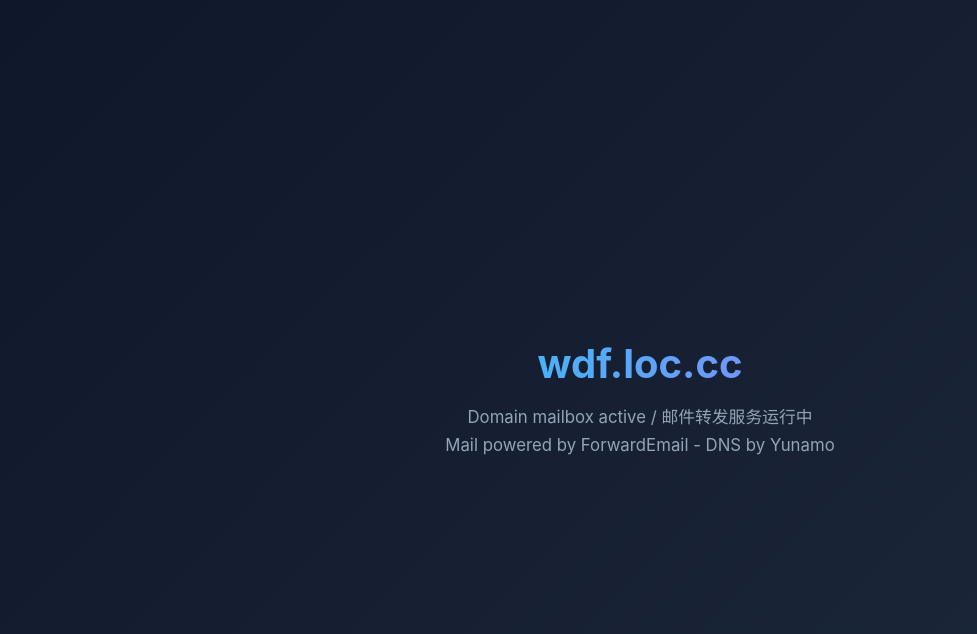
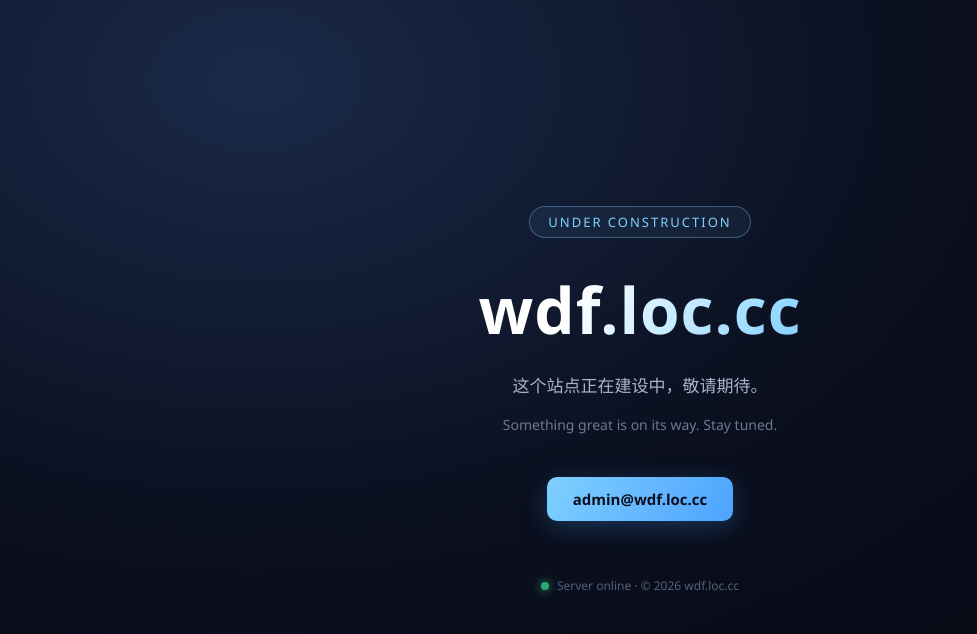
Before and after one commit to aceliu8848-design/wdf-landing, a plain HTML site: page index.html in a window 1280 px wide. Shown: the whole page, without its empty margins (0-977 px from the left). Drawn offline with Linux system fonts and the light colour scheme.

Commit message:
Upgrade landing page to full design for wdf.loc.cc

```diff
--- a/index.html
+++ b/index.html
@@ -3,19 +3,54 @@
 <head>
 <meta charset="UTF-8">
 <meta name="viewport" content="width=device-width, initial-scale=1.0">
-<title>wdf.loc.cc</title>
+<title>wdf.loc.cc — Coming Soon</title>
+<meta name="description" content="wdf.loc.cc 正在建设中，敬请期待。Something great is on its way.">
 <style>
-  body { font-family: -apple-system, "Segoe UI", sans-serif; display: flex; align-items: center; justify-content: center; min-height: 100vh; margin: 0; background: linear-gradient(135deg, #0f172a, #1e293b); color: #e2e8f0; }
-  .card { text-align: center; padding: 3rem; }
-  h1 { font-size: 2.5rem; margin: 0 0 1rem; background: linear-gradient(90deg, #38bdf8, #818cf8); -webkit-background-clip: text; background-clip: text; color: transparent; }
-  p { color: #94a3b8; font-size: 1.05rem; margin: 0.4rem 0; }
+  :root { color-scheme: dark; }
+  * { margin: 0; padding: 0; box-sizing: border-box; }
+  html, body { height: 100%; }
+  body {
+    font-family: "Segoe UI", "PingFang SC", "Microsoft YaHei", system-ui, sans-serif;
+    background: radial-gradient(1200px 800px at 20% 10%, #1a2a4a 0%, #0b1020 55%, #070a14 100%);
+    color: #e8ecf4;
+    display: flex; align-items: center; justify-content: center;
+    min-height: 100vh; text-align: center; padding: 24px;
+  }
+  .card { max-width: 640px; }
+  .badge {
+    display: inline-block; font-size: 13px; letter-spacing: 2px; text-transform: uppercase;
+    color: #7fd0ff; border: 1px solid rgba(127,208,255,.35); border-radius: 999px;
+    padding: 6px 18px; margin-bottom: 28px; background: rgba(127,208,255,.06);
+  }
+  h1 {
+    font-size: clamp(38px, 7vw, 64px); font-weight: 800; letter-spacing: 1px;
+    background: linear-gradient(120deg, #ffffff 30%, #7fd0ff 100%);
+    -webkit-background-clip: text; background-clip: text; color: transparent;
+    margin-bottom: 18px; word-break: break-all;
+  }
+  p.lead { font-size: 17px; line-height: 1.8; color: #a9b4c8; margin-bottom: 10px; }
+  p.sub  { font-size: 14px; line-height: 1.8; color: #6d7891; margin-bottom: 40px; }
+  a.mail {
+    display: inline-block; text-decoration: none; color: #0b1020; font-weight: 600;
+    background: linear-gradient(120deg, #7fd0ff, #4da3ff); border-radius: 10px;
+    padding: 12px 26px; font-size: 15px; transition: transform .15s ease, box-shadow .15s ease;
+    box-shadow: 0 6px 24px rgba(77,163,255,.25);
+  }
+  a.mail:hover { transform: translateY(-2px); box-shadow: 0 10px 28px rgba(77,163,255,.35); }
+  footer { margin-top: 56px; font-size: 12px; color: #55607a; }
+  .dot { display:inline-block; width:8px; height:8px; border-radius:50%; background:#39d98a;
+         margin-right:8px; box-shadow: 0 0 10px #39d98a; animation: pulse 1.6s infinite; }
+  @keyframes pulse { 50% { opacity: .4; } }
 </style>
 </head>
 <body>
-<div class="card">
-  <h1>wdf.loc.cc</h1>
-  <p>Domain mailbox active / 邮件转发服务运行中</p>
-  <p>Mail powered by ForwardEmail - DNS by Yunamo</p>
-</div>
+  <main class="card">
+    <span class="badge">Under Construction</span>
+    <h1>wdf.loc.cc</h1>
+    <p class="lead">这个站点正在建设中，敬请期待。</p>
+    <p class="sub">Something great is on its way. Stay tuned.</p>
+    <a class="mail" href="mailto:admin@wdf.loc.cc">admin@wdf.loc.cc</a>
+    <footer><span class="dot"></span>Server online · © 2026 wdf.loc.cc</footer>
+  </main>
 </body>
 </html>
```
